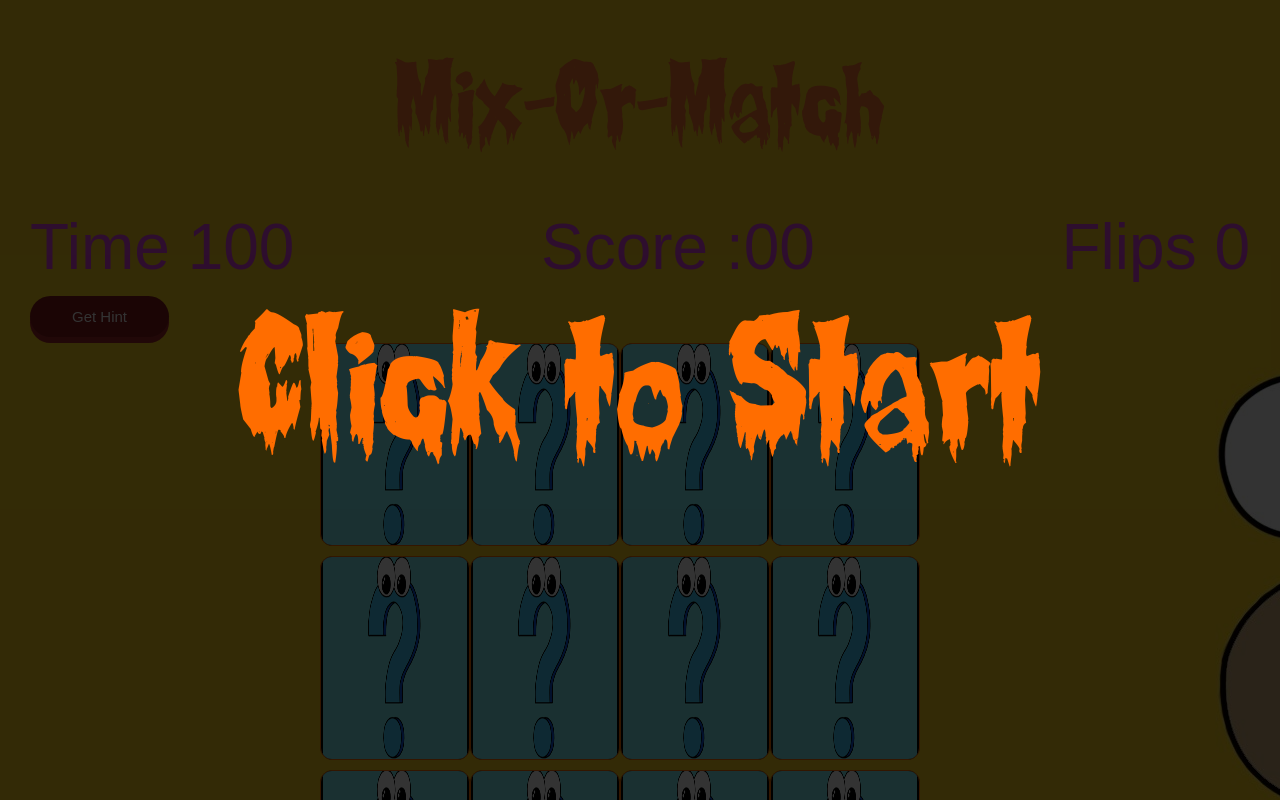
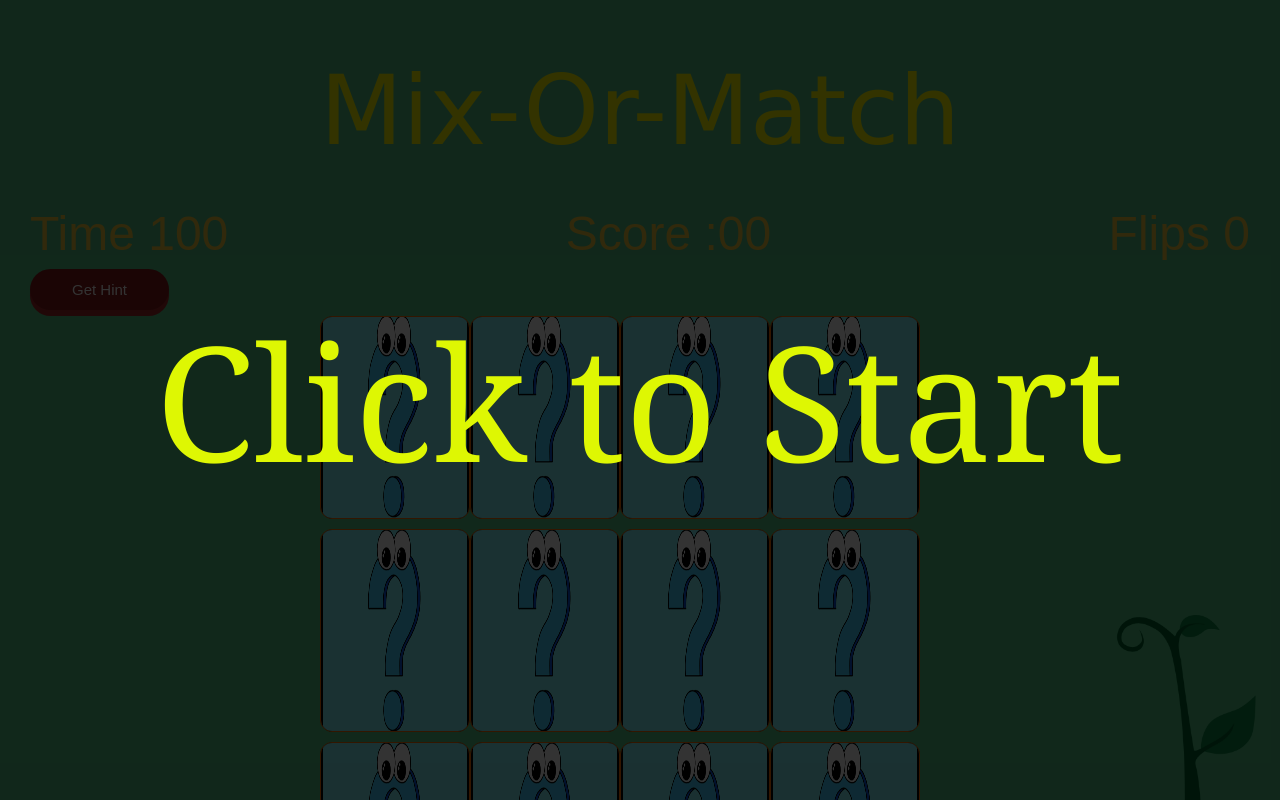
Before and after one commit to SHresTho12/spl-lab-project, a website built with webpack: page root/pages/Games/MemoryGame/memoryGame.html in a window 1280 px wide. Shown: the top 800 px of the page. Built offline with nearby package versions, Linux system fonts and the light colour scheme; files whose address does not match are found by name.

Commit message:
mix or match fixed

```diff
--- a/root/sass/base/_typography.scss
+++ b/root/sass/base/_typography.scss
@@ -132,8 +132,8 @@ body {
 
 //Design for memory game title
 .game-title {
-    color: $color-secondary-dark;
-    font-family: Creepy, serif;
+    color: yellow;
+    font-family:cursive;
     font-weight: normal;
     text-align: center;
     font-size: 6em;
--- a/root/sass/layout/_memoryGameInfo.scss
+++ b/root/sass/layout/_memoryGameInfo.scss
@@ -1,7 +1,7 @@
 .game-info {
-    color: #e644e6;
+    color: #f8cc3d;
     font-family:fantasy,serif;
-    font-size: 4em;
+    font-size: 3em;
 
 
 
--- a/root/sass/layout/_overlayMemoryGame.scss
+++ b/root/sass/layout/_overlayMemoryGame.scss
@@ -12,8 +12,8 @@
     justify-content: center;
     align-items: center;
     flex-direction: column;
-    color: #FF6D00;
-    font-family: Creepy, serif;
+    color: #def703;
+    font-family:Georgia, 'Times New Roman', Times, serif;
     transition: background-color 500ms, font-size 500ms;
   }
 
--- a/root/sass/pages/_memoryGame.scss
+++ b/root/sass/pages/_memoryGame.scss
@@ -1,8 +1,8 @@
 .memory-game{
    &-body{
     background-repeat: no-repeat;
-    background-size: auto;
-    background-image:url(../images/MemoryGame/backgroundMemoryGame.jpg);
+    background-size: cover;
+    background-image:url(../images/MemoryGame/bg.png);
    }
     width: 640px;
     height: 640px;
```
Also changed, not shown: root/css/style.css, root/images/MemoryGame/bg.png (added), root/images/voiceQuiz/mic2.png (added).
